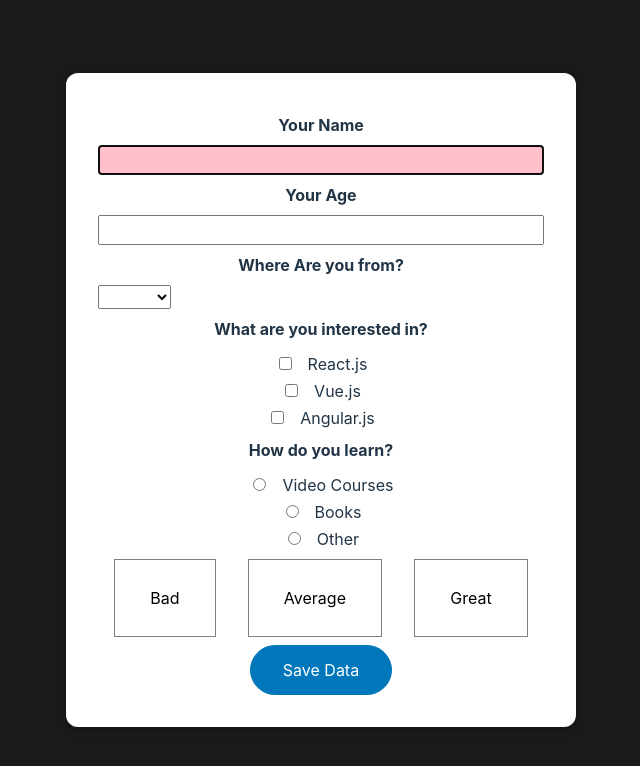
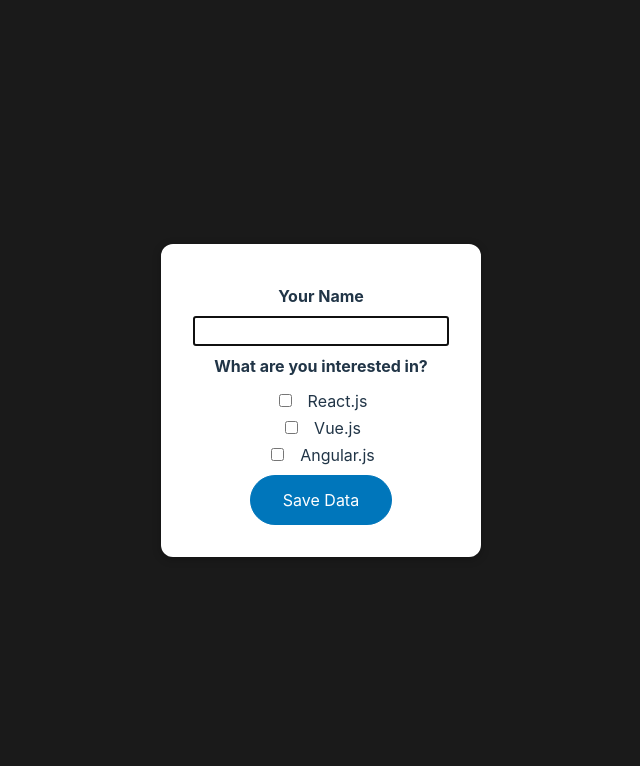
Before and after one commit to yu00212/Vue3, a Vue app: page / in a window 1280 px wide. Shown: the top 766 px of the page, without its empty margins (319-959 px from the left). Built offline with nearby package versions, Linux system fonts and the light colour scheme.

Commit message:
add：バックエンドにaxiosでPOSTする

```diff
--- a/package.json
+++ b/package.json
@@ -9,6 +9,7 @@
     "preview": "vite preview"
   },
   "dependencies": {
+    "axios": "^1.4.0",
     "vue": "^3.2.47"
   },
   "devDependencies": {
--- a/src/components/Form.vue
+++ b/src/components/Form.vue
@@ -1,31 +1,32 @@
 <script setup lang="ts">
-import {DirectiveBinding, ref, watch } from 'vue' ;
-import Rating from "./Rating.vue";
+import { ref } from 'vue';
+import axios from 'axios';
 
-const userName = ref<string>('')
-const from = ref<string>('')
-const interest = ref<boolean>([])
-const ratings = ref<string>('')
-
-// v-focus
 const vFocus = {
-  mounted: (el: HTMLElement, binding: DirectiveBinding) => {
+  mounted: (el: HTMLElement) => {
     el.focus()
-
-    if (binding.modifiers.alert) {
-      el.style.backgroundColor = 'pink'
-    }
   }
 }
 
+const userName = ref<string>('')
+const interest = ref([])
+
 const onSubmit = (e: Event) => {
-  console.log('userName', userName.value )
-  console.log('from is ', from.value )
-  console.log('ratings...', ratings.value)
+  interest.value = []
+  // fetch('https://vue3-429bf-default-rtdb.firebaseio.com/surveys.json', {
+  //     method: 'POST',
+  //     headers: {
+  //       'Content-Type': 'application/json'
+  //     },
+  //     body: JSON.stringify({name: userName.value, interest: interest.value })
+  //   }
+  axios.post('https://vue3-429bf-default-rtdb.firebaseio.com/surveys.json', {
+      name: userName.value,
+      interest: interest.value,
+    })
   interest.value = []
 }
 
-watch(interest, () => {console.log(interest.value)})
 
 </script>
 
@@ -33,19 +34,7 @@ watch(interest, () => {console.log(interest.value)})
   <form>
     <div class="form-control">
       <label for="user-name">Your Name</label>
-      <input id="user-name" name="user-name" type="text" v-focus.alert />
-    </div>
-    <div class="form-control">
-      <label for="age">Your Age</label>
-      <input id="age" name="age" type="number" />
-    </div>
-    <div class="form-control">
-      <label for="from">Where Are you from?</label>
-      <select id="from" name="from" v-model="from">
-        <option value="japan">Japan</option>
-        <option value="china">China</option>
-        <option value="others">Others</option>
-      </select>
+      <input id="user-name" name="user-name" type="text" v-model.trim="userName" v-focus />
     </div>
     <div class="form-control">
       <h2>What are you interested in?</h2>
@@ -58,27 +47,15 @@ watch(interest, () => {console.log(interest.value)})
         <label for="interest-vue">Vue.js</label>
       </div>
       <div>
-        <input id="interest-angular" name="interest" type="checkbox" value="angular" v-model="interest" />
+        <input
+            id="interest-angular"
+            name="interest"
+            type="checkbox"
+            value="angular"
+            v-model="interest"
+        />
         <label for="interest-angular">Angular.js</label>
       </div>
-    </div>
-    <div class="form-control">
-      <h2>How do you learn?</h2>
-      <div>
-        <input id="how-video" name="how" type="radio" />
-        <label for="how-video">Video Courses</label>
-      </div>
-      <div>
-        <input id="how-books" name="how" type="radio" />
-        <label for="how-books">Books</label>
-      </div>
-      <div>
-        <input id="how-other" name="how" type="radio" />
-        <label for="how-other">Other</label>
-      </div>
-    </div>
-    <div>
-      <rating v-model="ratings"/>
     </div>
     <div>
       <button @click.prevent="onSubmit">Save Data</button>
```
Also changed, not shown: 1 other file (tests, documents, lock files or other folders).
